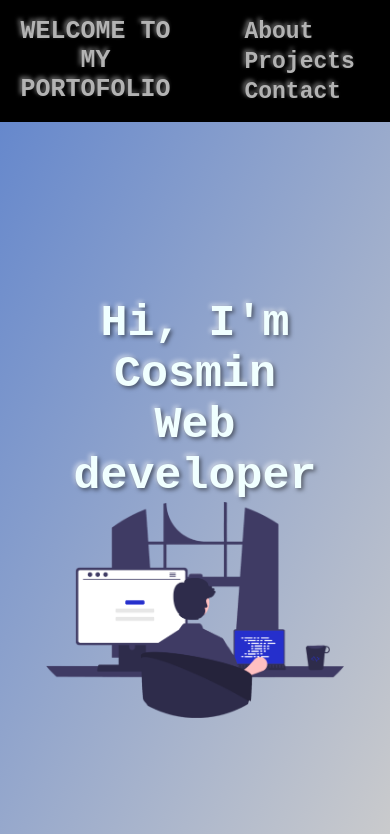
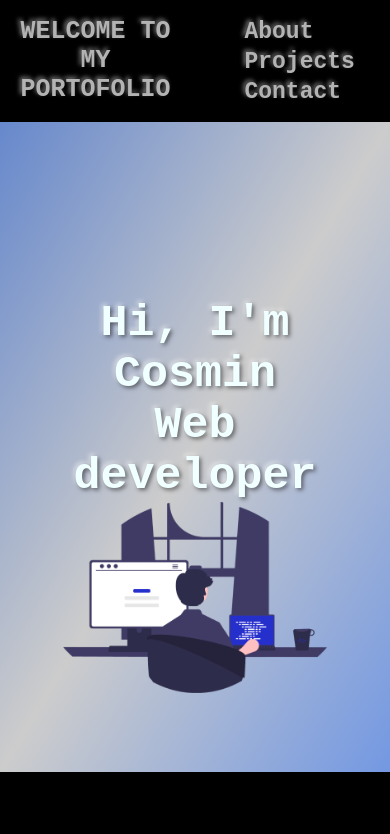
Before and after one commit to pirvancosmin/Portofolio, a React (Create React App) app: page / in a window 390 px wide. Shown: the top 834 px of the page. Built offline with nearby package versions, Linux system fonts and the light colour scheme.

Commit message:
Update App.css

```diff
--- a/src/App.css
+++ b/src/App.css
@@ -3,17 +3,23 @@
   justify-content: space-around;
   font-size: 50px;
   text-align: center;
-  background: linear-gradient(to bottom right, #6688CC, #CCCCCC);
+  background: linear-gradient(to bottom right, #6688CC, #CCCCCC, #7398e2);
   background-repeat: no-repeat;
-  max-height: 880px;
+  max-height: 850px;
   background-attachment: fixed;
   background-size: cover;
 }
 @media screen and (max-width: 540px) {
   .presentation {
-    font-size: 30px;
+    font-size: 40px;
     width: 100%;
-    height: 750px;
+
+  }
+}
+@media screen and (max-width: 1540px) {
+  .presentation {
+    font-size: 35px;
+    max-height: 650px;
   }
 }
 .hello {
@@ -46,6 +52,11 @@
 @media screen and (max-width: 540px) {
   .devImg {
     width: 85%;
+  }
+}
+@media screen and (max-width: 1540px) {
+  .devImg {
+    width: 75%;
   }
 }
 
```
